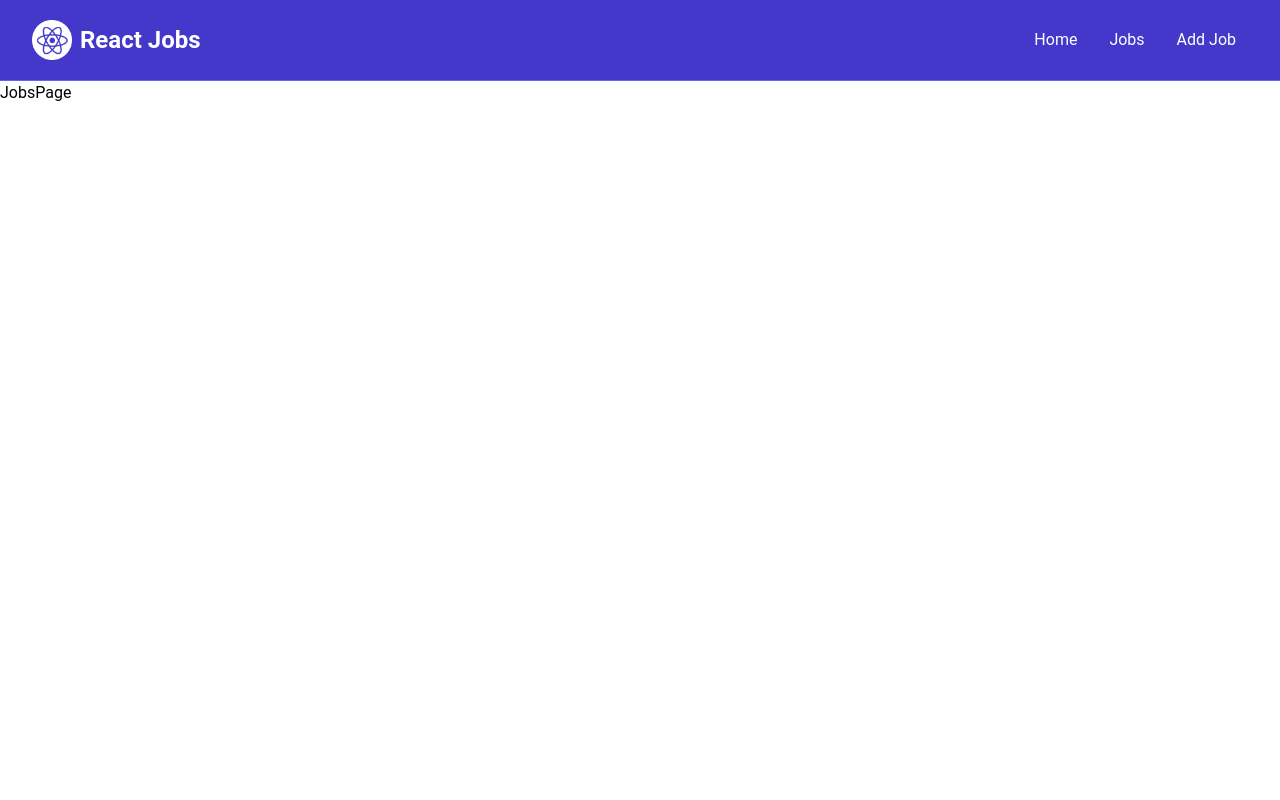
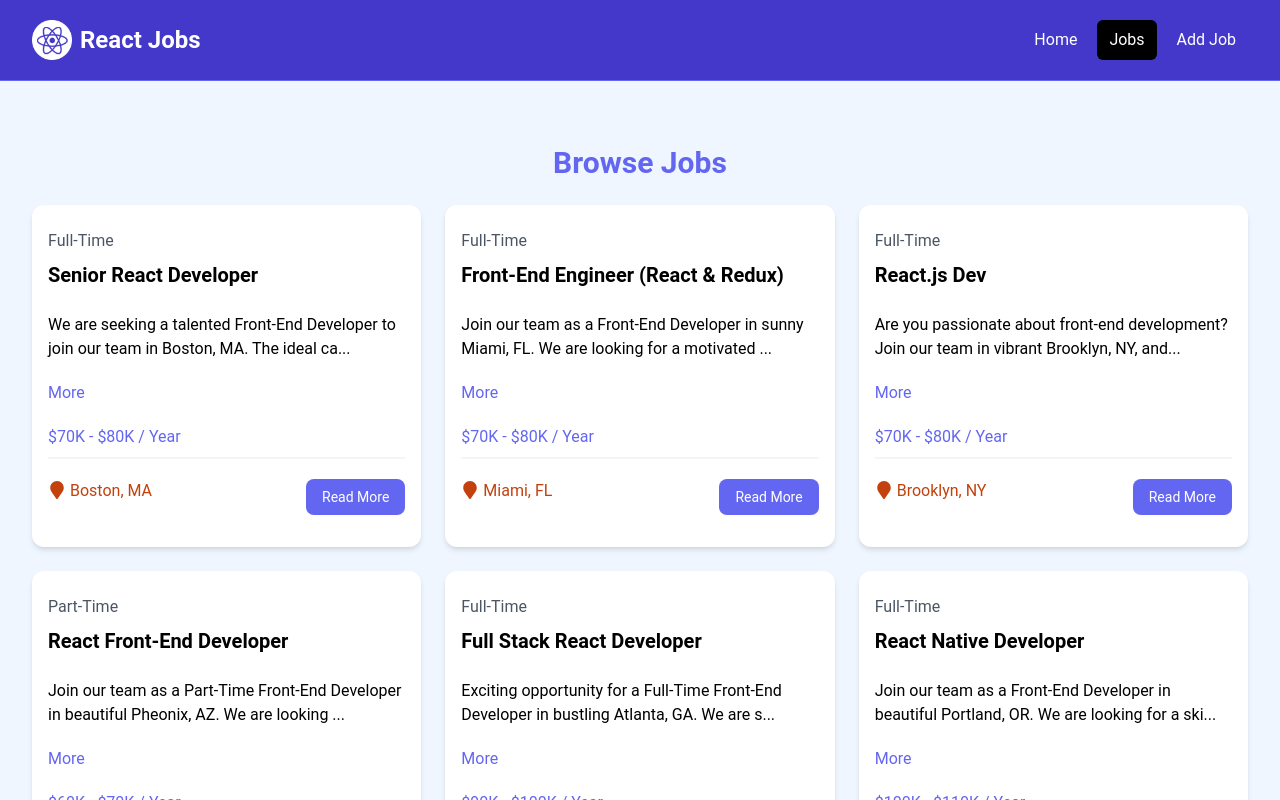
Before and after one commit to Ajmain-Mannan/react-jobs, a React (Vite) app: page /jobs in a window 1280 px wide. Shown: the top 800 px of the page. Built offline with nearby package versions, Linux system fonts and the light colour scheme.

Commit message:
Correct number of jobs displayed on homepage and jobs page

```diff
--- a/src/Pages/HomePage.jsx
+++ b/src/Pages/HomePage.jsx
@@ -8,7 +8,7 @@ const HomePage = () => {
     <>
       <Hero />
       <HomeCards />
-      <JobListings />
+      <JobListings isHome={true} />
       <ViewAllJobs />
     </>
   );
--- a/src/Pages/JobsPage.jsx
+++ b/src/Pages/JobsPage.jsx
@@ -1,7 +1,11 @@
-import React from "react";
+import JobListings from "../components/JobListings";
 
 const JobsPage = () => {
-  return <div>JobsPage</div>;
+  return (
+    <section className="bg-blue-50 px-4 py-6">
+      <JobListings />
+    </section>
+  );
 };
 
 export default JobsPage;
--- a/src/Pages/NotFoundPage.jsx
+++ b/src/Pages/NotFoundPage.jsx
@@ -3,7 +3,7 @@ import { FaExclamationTriangle } from "react-icons/fa";
 
 const NotFoundPage = () => {
   return (
-    <section classNamw="text-center flex flex-col justify-center items-center h-96">
+    <section className="text-center flex flex-col justify-center items-center h-96">
       <FaExclamationTriangle className="text-yellow-400 text-6xl mb-4" />
       <h1 className="text-6xl font-bold mb-4">404 Not Found</h1>
       <p className="text-xl mb-5">This page does not exist</p>
--- a/src/components/JobListings.jsx
+++ b/src/components/JobListings.jsx
@@ -2,16 +2,16 @@ import React from "react";
 import jobs from "../jobs.json";
 import JobListing from "./JobListing";
 
-const JobListings = () => {
-  const recentJobs = jobs.slice(0, 3);
+const JobListings = ({ isHome = false }) => {
+  const JobListings = isHome ? jobs.slice(0, 3) : jobs;
   return (
     <section className="bg-blue-50 px-4 py-10">
       <div className="container-xl lg:container m-auto">
         <h2 className="text-3xl font-bold text-indigo-500 mb-6 text-center">
-          Browse Jobs
+          {isHome ? "Recent Jobs" : "Browse Jobs"}
         </h2>
         <div className="grid grid-cols-1 md:grid-cols-3 gap-6">
-          {recentJobs.map((job) => (
+          {JobListings.map((job) => (
             <JobListing key={job.id} job={job} />
           ))}
         </div>
--- a/src/components/Navbar.jsx
+++ b/src/components/Navbar.jsx
@@ -2,6 +2,11 @@ import { NavLink } from "react-router-dom";
 import logo from "../assets/images/logo.png";
 
 const Navbar = () => {
+  const linkClass = ({ isActive }) =>
+    isActive
+      ? "bg-black text-white hover:bg-gray-900 hover:text-white rounded-md px-3 py-2"
+      : "text-white hover:bg-gray-900 hover:text-white rounded-md px-3 py-2";
+
   return (
     <nav className="bg-indigo-700 border-b border-indigo-500">
       <div className="mx-auto max-w-7xl px-2 sm:px-6 lg:px-8">
@@ -16,26 +21,13 @@ const Navbar = () => {
             </NavLink>
             <div className="md:ml-auto">
               <div className="flex space-x-2">
-                <NavLink
-                  to="/"
-                  className={({ isActive }) =>
-                    isActive
-                      ? "bg-black text-white hover:bg-gray-900 hover:text-white rounded-md px-3 py-2"
-                      : "text-white hover:bg-gray-900 hover:text-white rounded-md px-3 py-2"
-                  }
-                >
+                <NavLink to="/" className={linkClass}>
                   Home
                 </NavLink>
-                <NavLink
-                  to="/jobs"
-                  className="text-white hover:bg-gray-900 hover:text-white rounded-md px-3 py-2"
-                >
+                <NavLink to="/jobs" className={linkClass}>
                   Jobs
                 </NavLink>
-                <NavLink
-                  to="/add-job"
-                  className="text-white hover:bg-gray-900 hover:text-white rounded-md px-3 py-2"
-                >
+                <NavLink to="/add-job" className={linkClass}>
                   Add Job
                 </NavLink>
               </div>
```
